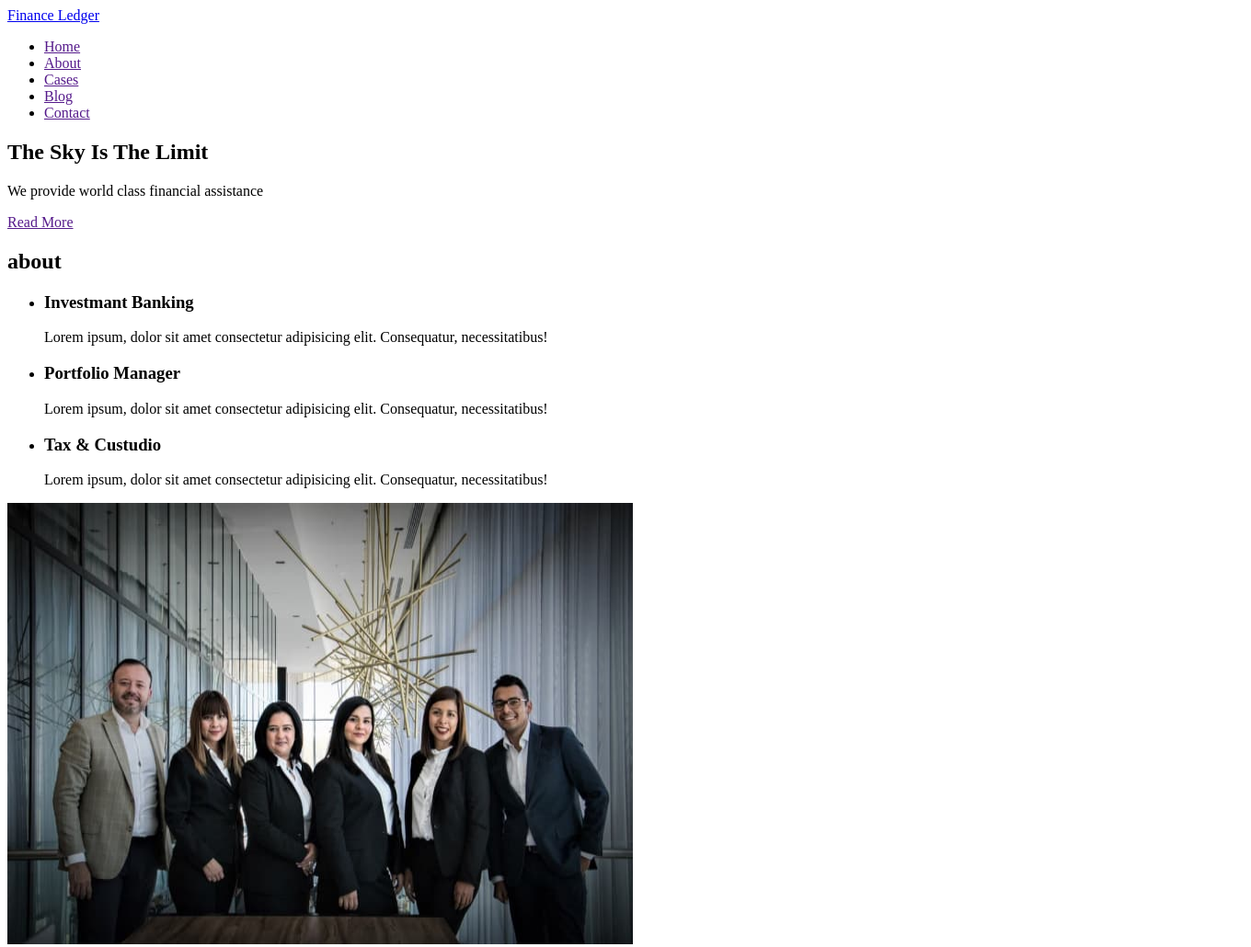
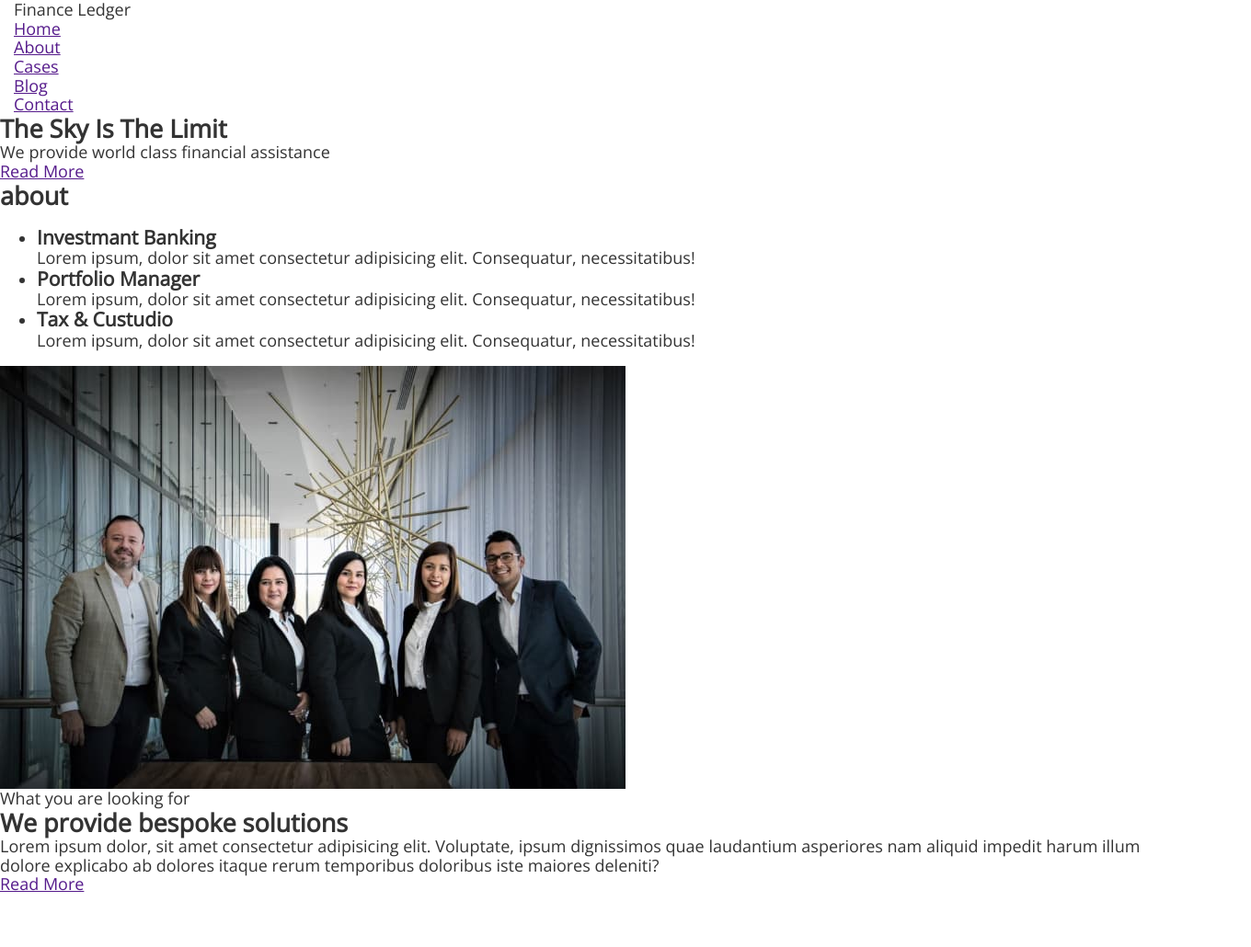
Before and after one commit to AnnaAtilgan/fson-72-underground-9, a plain HTML site: page index.html in a window 1280 px wide. Shown: the top 1030 px of the page at 92% size, 1360 px wide, since content can reach past the window. After the commit the page ends 973 px from the top, so only its background shows below. Drawn offline with nearby package versions, Linux system fonts and the light colour scheme.

Commit message:
add base setting

```diff
--- /dev/null
+++ b/css/styles.css
@@ -0,0 +1,61 @@
+:root {
+  --accent-color: #28a745;
+  --primary-tex-color: #333333;
+  --secondary-text-color: #ffffff;
+  --main-bg-color: #ffffff;
+}
+
+body {
+  font-family: 'Open Sans', sans-serif;
+  color: var(--primary-tex-color);
+  font-size: 18px;
+  background-color: var(--main-bg-color);
+}
+
+/* reset */
+
+/* Стили для обнуления верхних отступов у элементов  */
+h1,
+h2,
+h3,
+h4,
+h5,
+h6,
+p {
+  margin: 0;
+}
+
+/* Класс для обнуления базовых свойств у списков (ul)  */
+.list {
+  list-style: none;
+  padding-left: 0;
+  margin: 0;
+}
+
+/* Класс для обнуления базовых свойств у ссылок  */
+.link {
+  text-decoration: none;
+  color: inherit;
+}
+
+/* Свойства для корректного отображения картинок  */
+img {
+  display: block;
+  max-width: 100%;
+  height: auto;
+}
+
+/* Свойства для обнуления курсива у address  */
+
+address {
+  font-style: normal;
+}
+
+/* components */
+.container {
+  width: 1360px;
+  padding: 0 15px;
+  margin: 0 auto;
+}
+
+/* header */
--- a/index.html
+++ b/index.html
@@ -1,19 +1,40 @@
 <!DOCTYPE html>
 <html lang="en">
-
   <head>
     <meta charset="UTF-8" />
     <meta http-equiv="X-UA-Compatible" content="IE=edge" />
     <meta name="viewport" content="width=device-width, initial-scale=1.0" />
+
     <title>Finance Ledger</title>
+
+    <!-- font famaly -->
+    <link rel="preconnect" href="https://fonts.googleapis.com" />
+    <link rel="preconnect" href="https://fonts.gstatic.com" crossorigin />
+    <link
+      href="https://fonts.googleapis.com/css2?family=Open+Sans:wght@300;400&display=swap"
+      rel="stylesheet"
+    />
+
+    <!-- normalize -->
+    <link
+      rel="stylesheet"
+      href="https://cdnjs.cloudflare.com/ajax/libs/modern-normalize/1.1.0/modern-normalize.min.css"
+      integrity="sha512-wpPYUAdjBVSE4KJnH1VR1HeZfpl1ub8YT/NKx4PuQ5NmX2tKuGu6U/JRp5y+Y8XG2tV+wKQpNHVUX03MfMFn9Q=="
+      crossorigin="anonymous"
+      referrerpolicy="no-referrer"
+    />
+
+    <!-- base style -->
+    <link rel="stylesheet" href="./css/styles.css" />
   </head>
 
   <body>
     <!-- header -->
     <header>
+      <div class="container">
         <nav>
-      <a href="./index.html">Finance Ledger</a>
-      <ul>
+          <a href="./index.html" class="link">Finance Ledger</a>
+          <ul class="list">
             <li><a href="">Home</a></li>
             <li><a href="">About</a></li>
             <li><a href="">Cases</a></li>
@@ -21,6 +42,7 @@
             <li><a href="">Contact</a></li>
           </ul>
         </nav>
+      </div>
     </header>
 
     <!-- main -->
@@ -38,33 +60,39 @@
         <ul>
           <li>
             <h3>Investmant Banking</h3>
-          <p>Lorem ipsum, dolor sit amet consectetur adipisicing elit. Consequatur, necessitatibus!</p>
+            <p>
+              Lorem ipsum, dolor sit amet consectetur adipisicing elit. Consequatur, necessitatibus!
+            </p>
           </li>
 
           <li>
             <h3>Portfolio Manager</h3>
-          <p>Lorem ipsum, dolor sit amet consectetur adipisicing elit. Consequatur, necessitatibus!</p>
+            <p>
+              Lorem ipsum, dolor sit amet consectetur adipisicing elit. Consequatur, necessitatibus!
+            </p>
           </li>
 
           <li>
             <h3>Tax & Custudio</h3>
-          <p>Lorem ipsum, dolor sit amet consectetur adipisicing elit. Consequatur, necessitatibus!</p>
+            <p>
+              Lorem ipsum, dolor sit amet consectetur adipisicing elit. Consequatur, necessitatibus!
+            </p>
           </li>
         </ul>
       </section>
 
       <!-- solutions -->
       <section>
-      <img src="./images/solutions/solutions.jpg" alt="team" width="680" height="480">
+        <img src="./images/solutions/solutions.jpg" alt="team" width="680" height="480" />
         <p>What you are looking for</p>
         <h2>We provide bespoke solutions</h2>
-      <p>Lorem ipsum dolor, sit amet consectetur adipisicing elit. Voluptate, ipsum dignissimos quae laudantium
-        asperiores nam
-        aliquid impedit harum illum dolore explicabo ab dolores itaque rerum temporibus doloribus iste maiores deleniti?
+        <p>
+          Lorem ipsum dolor, sit amet consectetur adipisicing elit. Voluptate, ipsum dignissimos
+          quae laudantium asperiores nam aliquid impedit harum illum dolore explicabo ab dolores
+          itaque rerum temporibus doloribus iste maiores deleniti?
         </p>
         <a href="">Read More</a>
       </section>
     </main>
   </body>
-
 </html>
```
Lines whose indentation alone changed are shown as unchanged.
